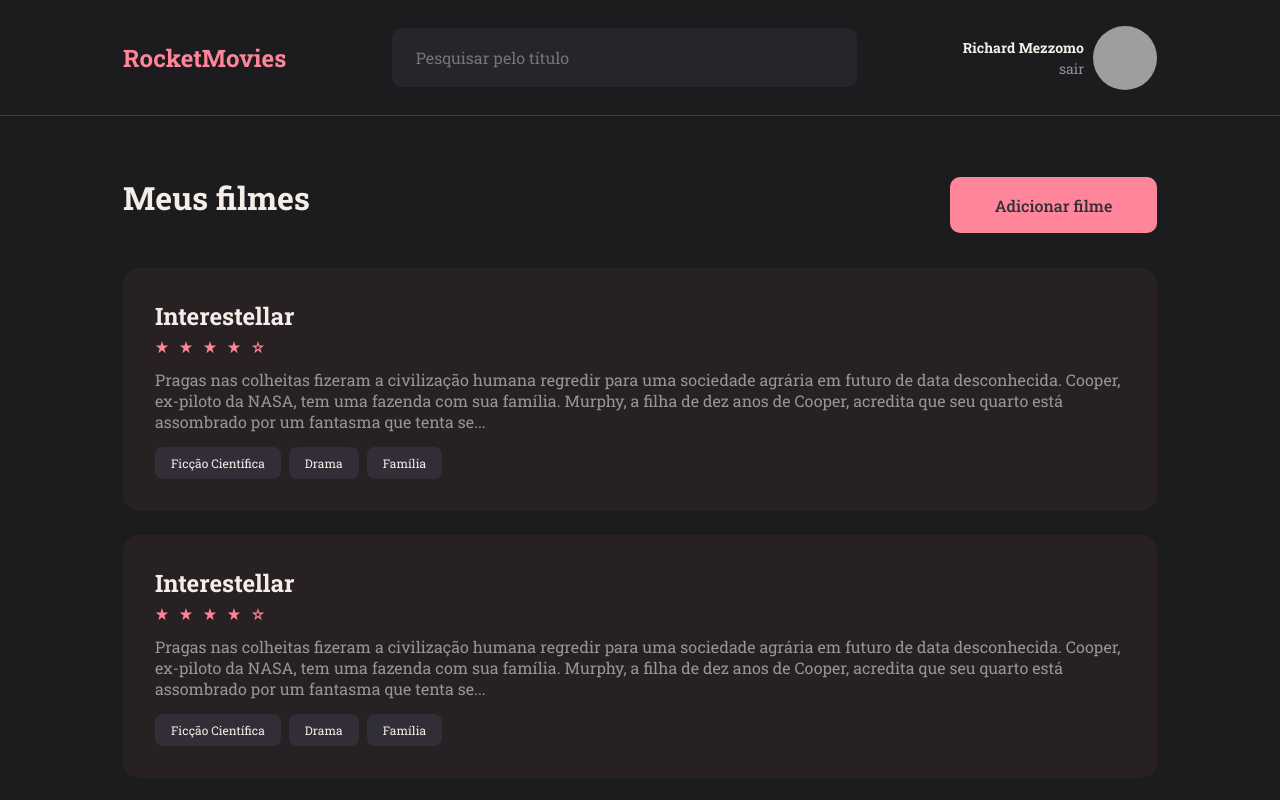
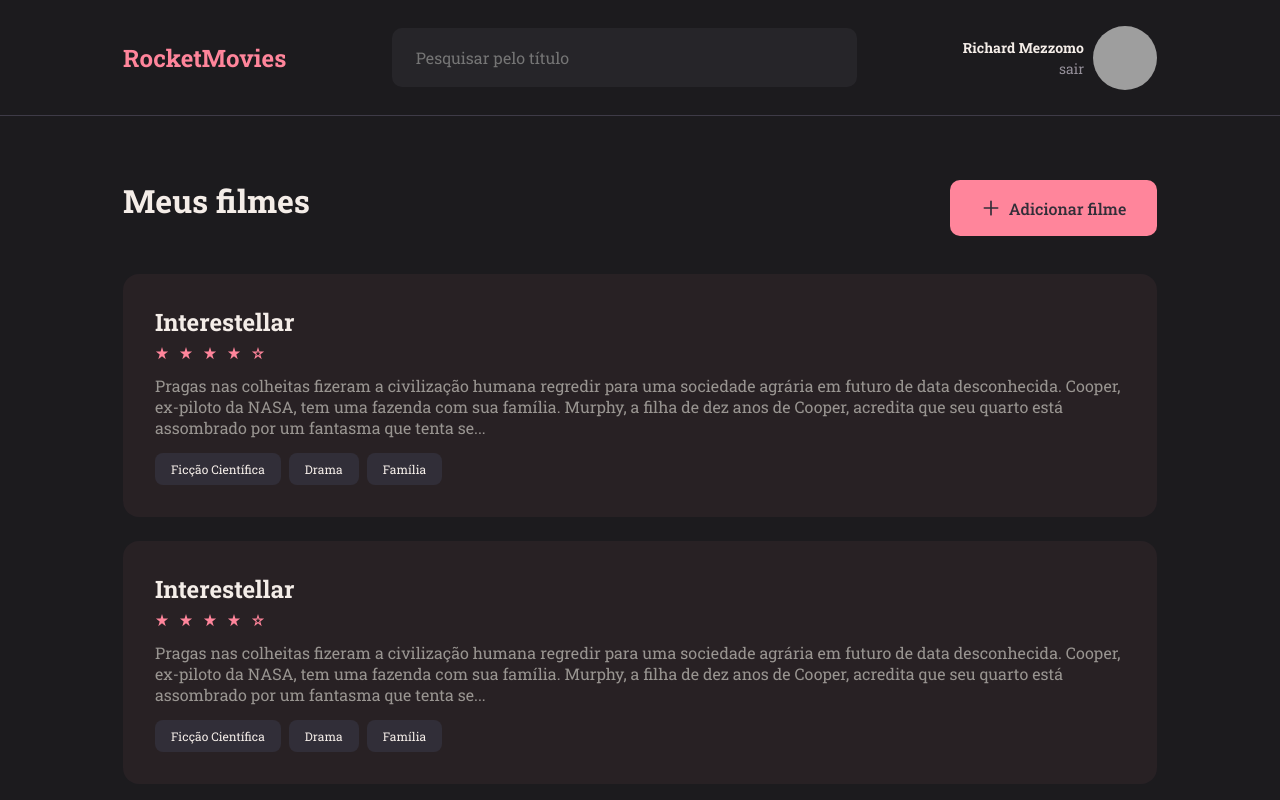
Before and after one commit to richardmezzomo/RocketMovies-Frontend, a React (Vite) app: page / in a window 1280 px wide. Shown: the top 800 px of the page. Built offline with nearby package versions, Linux system fonts and the light colour scheme; grey boxes are pictures that could not be loaded.

Commit message:
feat: finish home screen

```diff
--- a/src/components/Button/index.jsx
+++ b/src/components/Button/index.jsx
@@ -1,13 +1,9 @@
 import { Container } from "./styles";
 
-export function Button({value, loading = false, ...rest}) {
+export function Button({children}) {
     return (
-        <Container
-        type="button"
-        disabled={loading}
-        {...rest}
-        >
-            { loading ? 'Carregando...' : value }
+        <Container>
+            {children}
         </Container>
     )
 }
--- a/src/pages/Home/index.jsx
+++ b/src/pages/Home/index.jsx
@@ -1,4 +1,6 @@
 import { Container, NewMovie, Content, Cards} from './styles'
+
+import { HiOutlinePlus } from "react-icons/hi";
 
 import { Header } from '../../components/Header'
 import { Button } from '../../components/Button'
@@ -8,11 +10,11 @@ export function Home() {
     return (
       <Container>
         <Header/>
-        <Content>
           <NewMovie>
             <h1>Meus filmes</h1>
-            <Button value="Adicionar filme"></Button>
+            <Button><HiOutlinePlus size={20} />Adicionar filme</Button>
           </NewMovie>
+        <Content>
           <Cards>
             <Card />
             <Card />
--- a/src/pages/Home/styles.js
+++ b/src/pages/Home/styles.js
@@ -10,14 +10,20 @@ export const NewMovie = styled.div`
     display: flex;
     justify-content: space-between;
     align-items: center;
-    margin-bottom: 3.5rem;
+    padding: 4.8rem 12.3rem 0;
     > button {
         width: 20.7rem;
+        font-size: 1.6rem;
+        display: flex;
+        gap: .8rem;
+        align-items: center;
+        justify-content: center;
+        color: ${({ theme }) => theme.BACKGROUND_800};
+
     }
 `
 export const Content = styled.div`
-    padding: 0 12.3rem;
-    margin-top: 4.5rem;
+    padding: 3.8rem 12.3rem 5.8rem;
 `
 
 export const Cards = styled.div`
```
